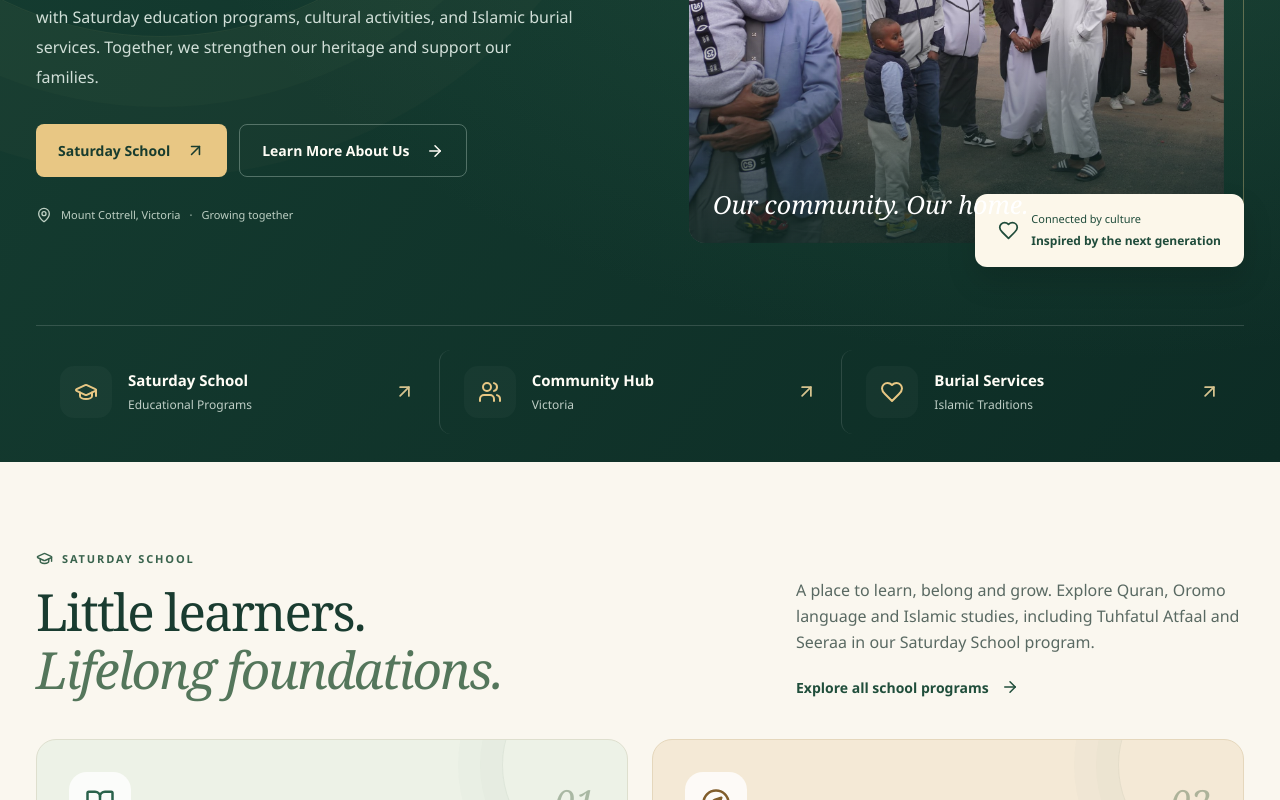
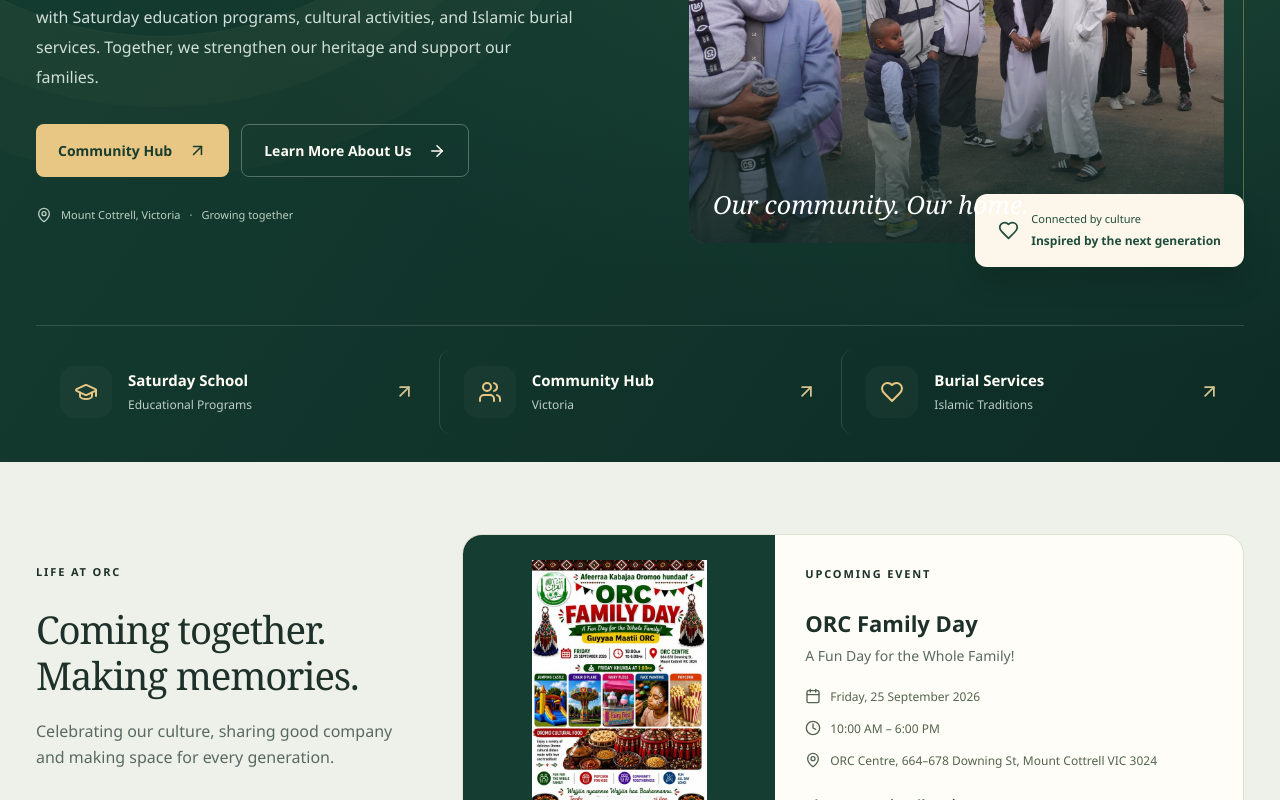
Before and after one commit to fes-reshid/oromo-resource-center, a React (Vite) app: page / in a window 1280 px wide. Shown: the part 440-1240 px from the top of the page. Built offline with nearby package versions, Linux system fonts and the light colour scheme; what adhan would draw is missing.

Commit message:
Keep course cards on school page and feature Community Hub on homepage
Remove the school spotlight from the homepage and point its main gold button to Community Hub, as requested. Production build passed.

```diff
--- a/src/components/Hero.tsx
+++ b/src/components/Hero.tsx
@@ -20,7 +20,7 @@ const Hero = () => {
             <h1 id="welcome-heading">{t('hero.title')} <span>{t('hero.titleAccent')}</span></h1>
             <p className="orc-hero-description">{t('hero.description')}</p>
             <div className="flex flex-wrap gap-3 mt-8">
-              <Link to="/school" className="orc-button orc-button-gold">{t('hero.saturdaySchool')}<ArrowUpRight size={19} /></Link>
+              <Link to="/community-services" className="orc-button orc-button-gold">{t('hero.communityHub')}<ArrowUpRight size={19} /></Link>
               <a href="#about" className="orc-button orc-button-outline">{t('hero.learnMore')}<ArrowRight size={18} /></a>
             </div>
             <div className="orc-hero-note"><MapPin size={16} aria-hidden="true" />Mount Cottrell, Victoria<span aria-hidden="true">·</span>{om ? 'Waliin ni guddanna' : 'Growing together'}</div>
--- a/src/pages/Index.tsx
+++ b/src/pages/Index.tsx
@@ -1,5 +1,4 @@
 import Header from '@/components/Header';
-import SchoolSpotlight from '@/components/SchoolSpotlight';
 import Hero from '@/components/Hero';
 import UpcomingEvents from '@/components/UpcomingEvents';
 import About from '@/components/About';
@@ -12,7 +11,6 @@ const Index = () => {
       <Header />
       <main id="main-content">
         <Hero />
-        <SchoolSpotlight />
         <UpcomingEvents />
         <About />
         <Contact />
```
